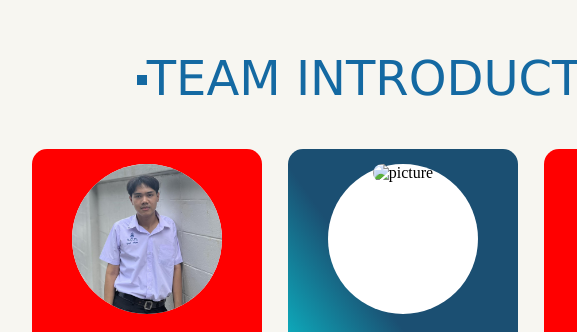
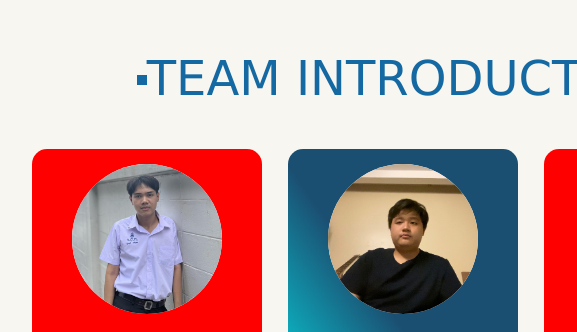
Before and after one commit to phuwalit/CS100-Project-G14, a plain HTML site: page index.html in a window 1280 px wide. Shown: the top 332 px of the page, 237-814 px from the left. Drawn offline with Linux system fonts and the light colour scheme.

Commit message:
polo pic added

```diff
--- a/index.html
+++ b/index.html
@@ -28,7 +28,7 @@
 
     <div class="polo">
 
-      <div class="circle"> <img class="ourpic" src="******************" alt="picture"></div>
+      <div class="circle"> <img class="ourpic" src="IMAGE/polopic.png" alt="picture"></div>
         <h1>Supanat Tangkitvutikul</h1><br>
             <p style="color: white;">6609650665<Br>
         <a href="https://www.instagram.com/plst_polo/" target="_blank">
```
Also changed, not shown: IMAGE/polopic.png (added).
